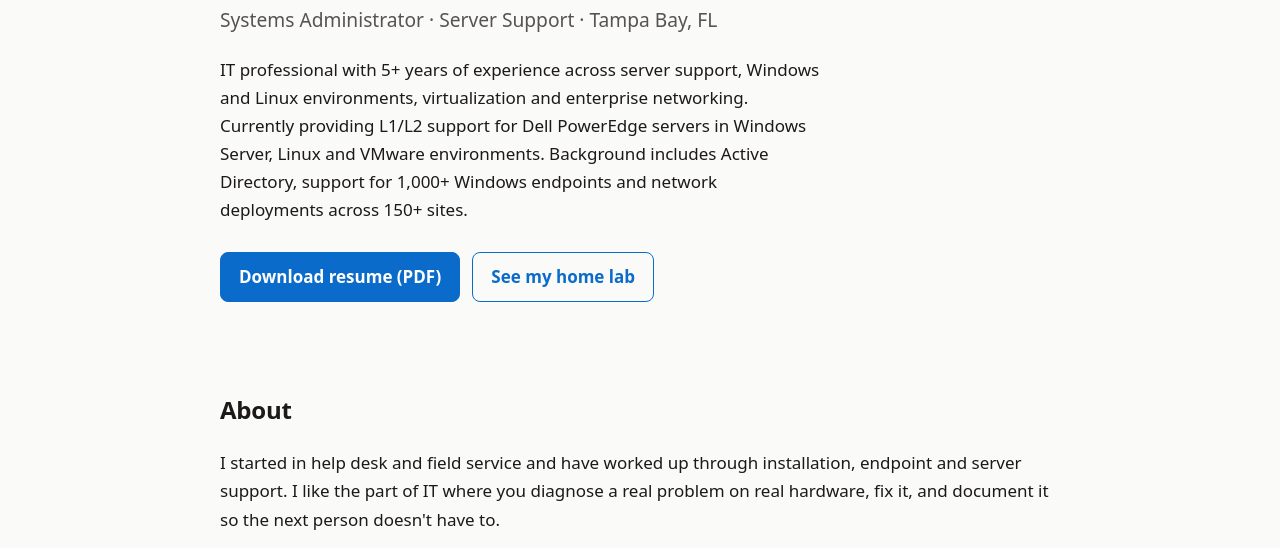
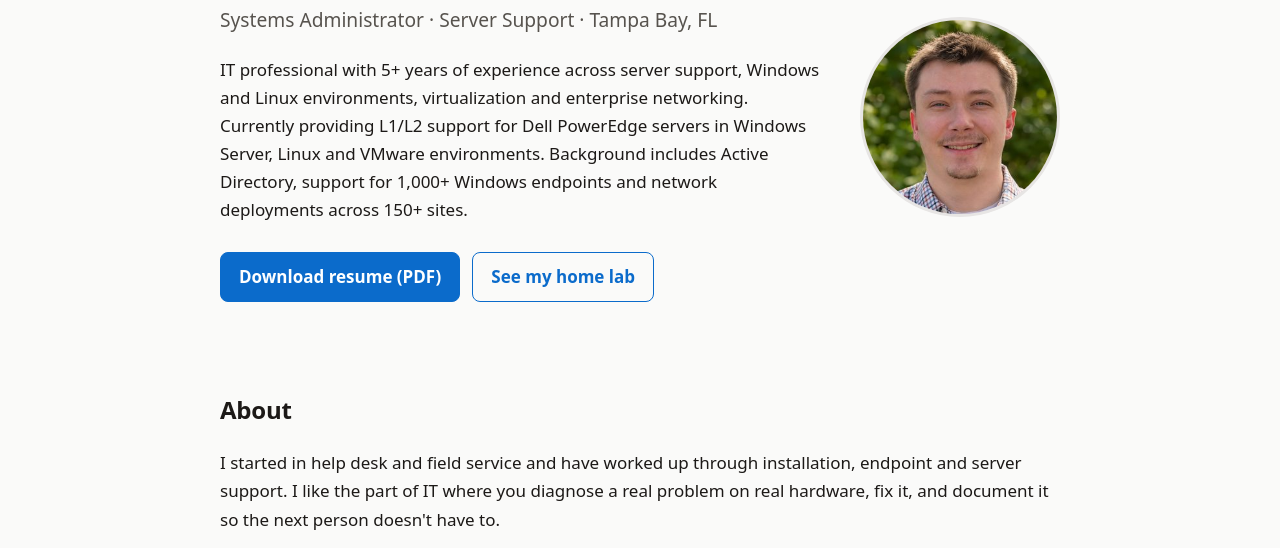
Before and after one commit to Shane14t/stownsend.com, a plain HTML site: page index.html in a window 1280 px wide. Shown: the part 217-765 px from the top of the page. Drawn offline with Linux system fonts and the light colour scheme.

Commit message:
Add headshot to homepage

```diff
--- a/css/style.css
+++ b/css/style.css
@@ -148,3 +148,15 @@ footer { margin-top: 64px; border-top: 1px solid var(--border); padding: 28px 0
 .dg-arrow { fill: var(--accent); }
 .lesson { margin: 0 0 18px; }
 .lesson strong { display: block; }
+
+/* Hero with headshot */
+.hero-grid { display: flex; align-items: center; gap: 40px; justify-content: space-between; }
+.hero-text { flex: 1 1 auto; min-width: 0; }
+.headshot {
+  flex: 0 0 auto; width: 200px; height: 200px; border-radius: 50%;
+  object-fit: cover; border: 3px solid var(--border);
+}
+@media (max-width: 620px) {
+  .hero-grid { flex-direction: column-reverse; align-items: flex-start; gap: 24px; }
+  .headshot { width: 140px; height: 140px; }
+}
--- a/index.html
+++ b/index.html
@@ -38,6 +38,8 @@
     <div class="wrap">
 
       <section class="hero" id="top">
+        <div class="hero-grid">
+          <div class="hero-text">
         <h1>Shane Townsend</h1>
         <p class="role">Systems Administrator &middot; Server Support &middot; Tampa Bay, FL</p>
         <p class="lede">
@@ -50,6 +52,9 @@
         <div class="cta">
           <a class="btn primary" href="assets/resume.pdf">Download resume (PDF)</a>
           <a class="btn ghost" href="#projects">See my home lab</a>
+        </div>
+          </div>
+          <img class="headshot" src="assets/headshot.jpg" srcset="assets/headshot-300.jpg 300w, assets/headshot.jpg 600w" sizes="(max-width: 620px) 140px, 200px" width="200" height="200" alt="Portrait of Shane Townsend" fetchpriority="high">
         </div>
       </section>
 
```
Also changed, not shown: assets/headshot-300.jpg (added), assets/headshot.jpg (added), 2 other files.
